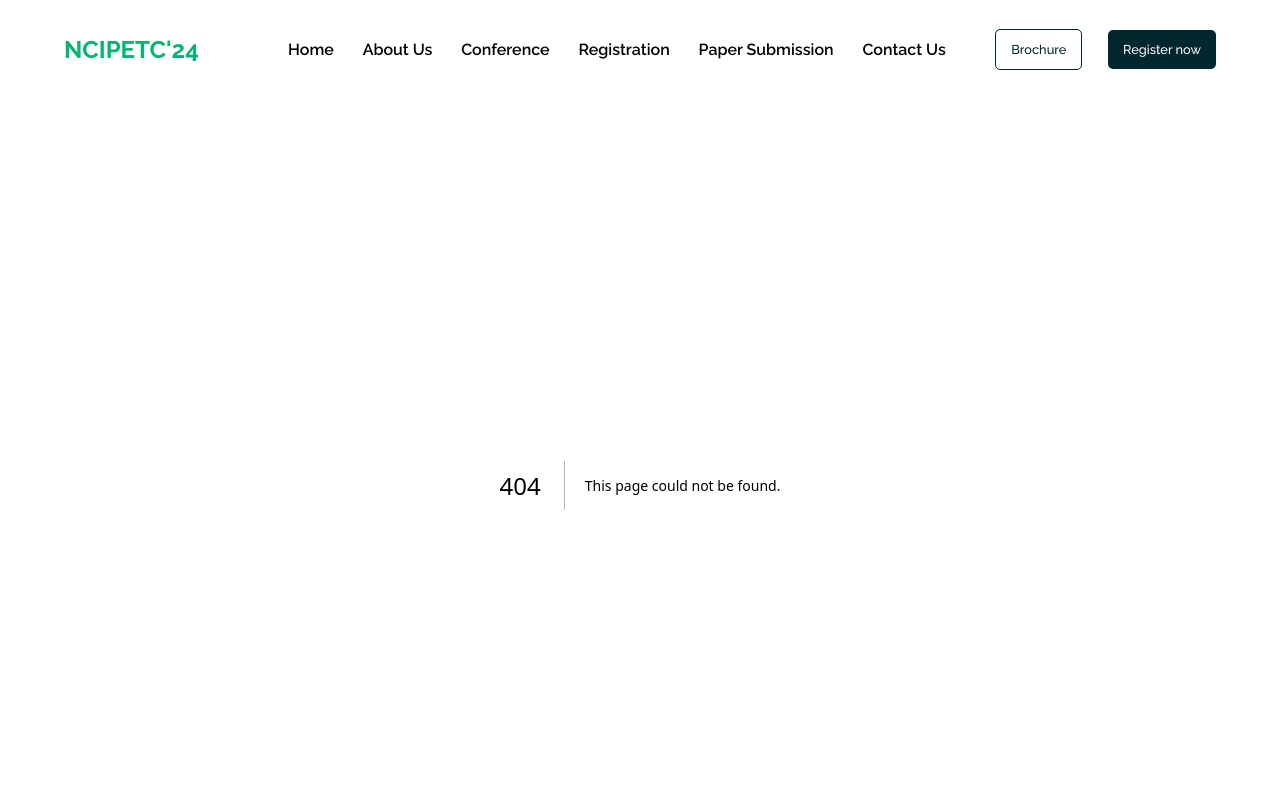
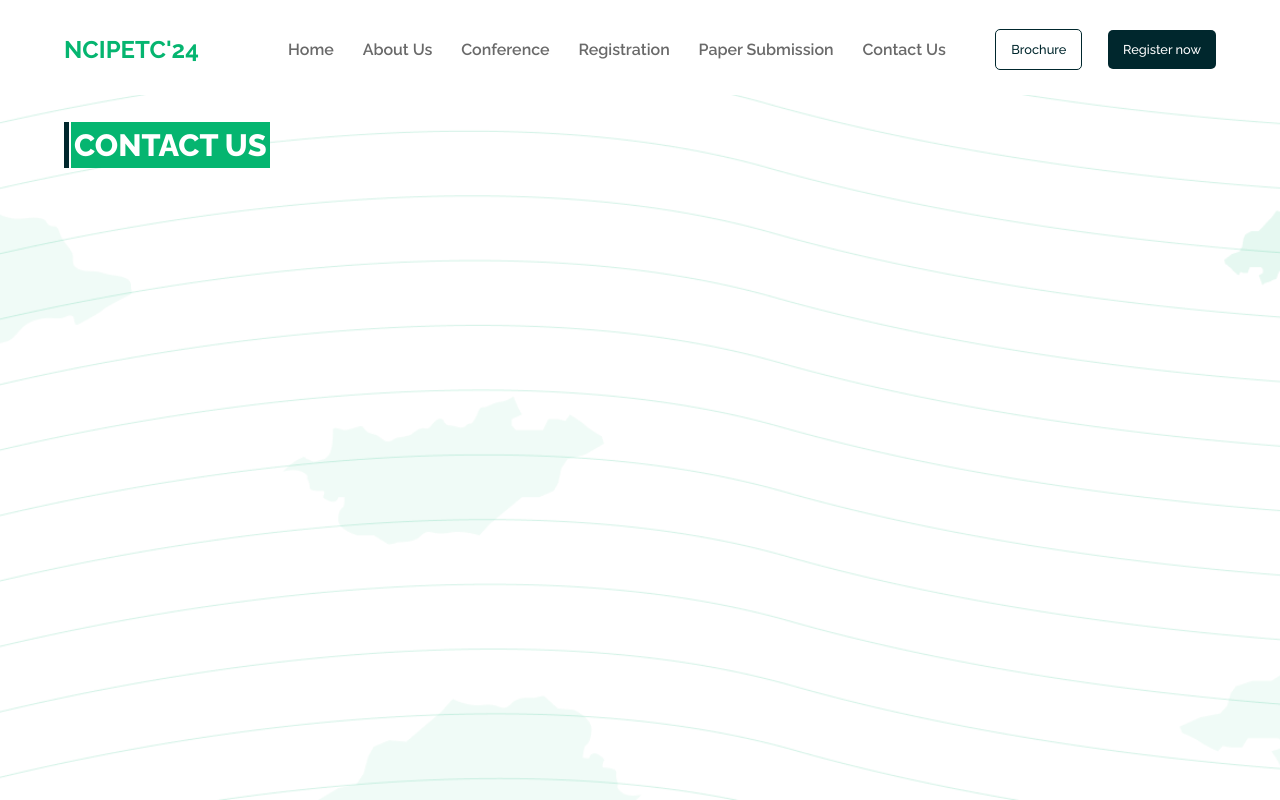
Before and after one commit to AbhishekNSanthosh/ncipetc24, a Next.js app: page /contact in a window 1280 px wide. Before the commit this address had no page. Shown: the top 800 px of the page. Built offline with nearby package versions, Linux system fonts and the light colour scheme.

Commit message:
feat:not-found

```diff
--- /dev/null
+++ b/src/app/contact/page.jsx
@@ -0,0 +1,8 @@
+import Contact from '@widgets/Contact'
+import React from 'react'
+
+export default function page() {
+    return (
+        <Contact />
+    )
+}
--- /dev/null
+++ b/src/app/not-found.js
@@ -0,0 +1,8 @@
+import React from 'react'
+import styles from '@styles/scss/notfound.module.scss'
+
+export default function notfound() {
+  return (
+    <div className={styles.container}>not-found</div>
+  )
+}
--- /dev/null
+++ b/src/styles/scss/contact.module.scss
@@ -0,0 +1,10 @@
+@import 'variables';
+
+.container {
+    display: flex;
+    flex-direction: column;
+    min-height: 100vh;
+    width: 100vw;
+    padding: 0rem 5vw 15vh;
+    background: url('/images/bglines.png') center/cover no-repeat fixed;
+}
--- /dev/null
+++ b/src/styles/scss/notfound.module.scss
@@ -0,0 +1,10 @@
+@import 'variables';
+
+.container {
+    display: flex;
+    flex-direction: column;
+    min-height: 100vh;
+    width: 100vw;
+    padding: 0rem 5vw 15vh;
+    background: url('/images/bglines.png') center/cover no-repeat fixed;
+}
--- /dev/null
+++ b/src/widgets/Contact/index.jsx
@@ -0,0 +1,3 @@
+import Contact from "@widgets/Contact/view";
+
+export default Contact
--- /dev/null
+++ b/src/widgets/Contact/view.jsx
@@ -0,0 +1,11 @@
+import React from 'react'
+import styles from '@styles/scss/contact.module.scss'
+import Banner from '@components/Banner'
+
+export default function Contact() {
+  return (
+    <div className={styles.container}>
+      <Banner title={"Contact us"}/>
+    </div>
+  )
+}
```
